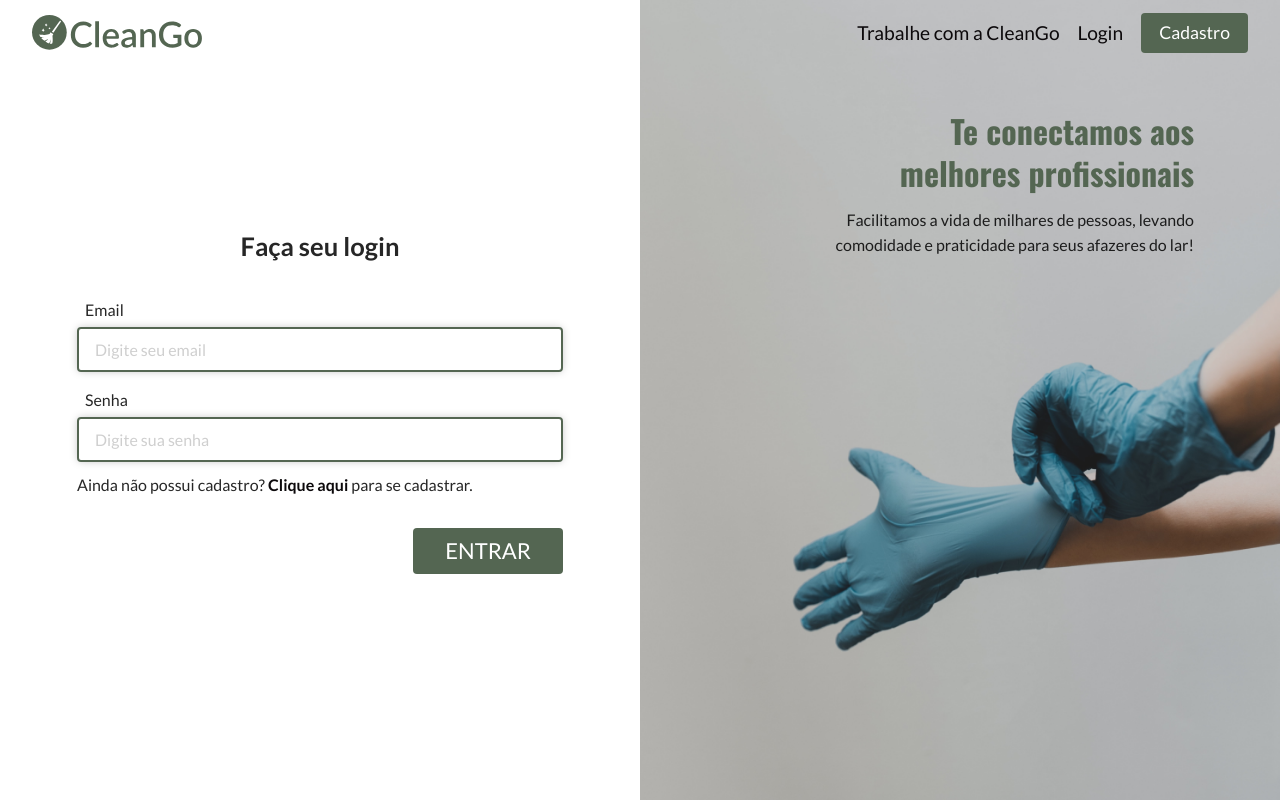
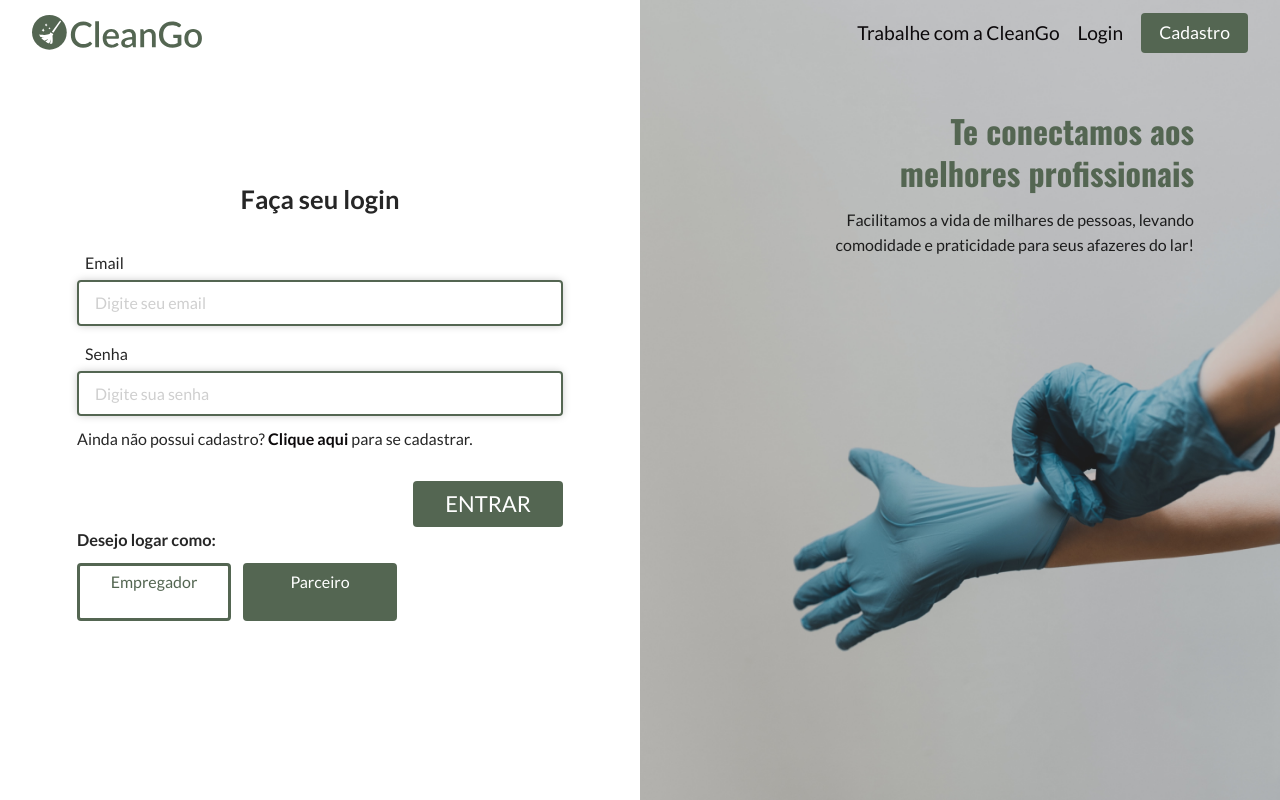
Before and after one commit to daeppe/CleanGo, a React (Create React App) app: page /login in a window 1280 px wide. Built offline with nearby package versions, Linux system fonts and the light colour scheme.

Commit message:
feat: adding a radio button in login page

```diff
--- a/src/components/FormLogin/index.tsx
+++ b/src/components/FormLogin/index.tsx
@@ -4,10 +4,11 @@ import { yupResolver } from "@hookform/resolvers/yup";
 import * as yup from "yup";
 import { Link, useHistory } from "react-router-dom";
 import Input from "../Input";
-import { ContainerForm } from "./styles";
+import { ContainerForm, RadioWrapper } from "./styles";
 import Button from "../Button";
 import { useAuth } from "../../providers/Auth";
 import { FaSpinner } from "react-icons/fa";
+import InputRadio from '../InputRadio'
 
 interface FormValues {
   email: string;
@@ -17,6 +18,7 @@ interface FormValues {
 function FormLogin() {
   const { userLogin } = useAuth();
   const [load, setLoad] = useState<boolean>(false);
+  const [radioValue, setRadioValue] = useState<String>('Partner');
 
   const schema = yup.object().shape({
     email: yup.string().required("Campo obrigatório"),
@@ -36,7 +38,7 @@ function FormLogin() {
 
   const onSubmit = (data: FormValues) => {
     setLoad(true);
-    userLogin(data, setLoad, history);
+    userLogin(data, setLoad, radioValue, history);
   };
 
   return (
@@ -81,6 +83,29 @@ function FormLogin() {
           </Button>
         </div>
       </form>
+          <h3>Desejo logar como:</h3>
+          <RadioWrapper className='radio-wrapper'>
+          <InputRadio
+            name="service"
+            value="Customer"
+            selected={radioValue === "Customer"}
+            onChange={(e: React.ChangeEvent<HTMLInputElement>) =>
+              setRadioValue(e.target.value)
+            }
+          >
+            Empregador
+          </InputRadio>
+          <InputRadio
+            name="service"
+            value="Partner"
+            selected={radioValue === "Partner"}
+            onChange={(e: React.ChangeEvent<HTMLInputElement>) =>
+              setRadioValue(e.target.value)
+            }
+          >
+            Parceiro
+          </InputRadio>
+        </RadioWrapper>
     </ContainerForm>
   );
 }
--- a/src/components/FormLogin/styles.ts
+++ b/src/components/FormLogin/styles.ts
@@ -103,4 +103,17 @@ export const ContainerForm = styled.div`
       }
     }
   }
+  h3 {
+    margin-bottom: .6rem;
+  }
 `;
+
+export const RadioWrapper = styled.div`
+  display: grid;
+  grid-template-columns: 1fr 1fr;
+  grid-gap: 12px;
+
+  @media screen and (min-width: 480px) {
+    grid-template-columns: 1fr 1fr 1fr;
+  }
+`;
--- a/src/providers/Auth/index.tsx
+++ b/src/providers/Auth/index.tsx
@@ -27,7 +27,8 @@ interface AuthProviderData {
   userLogin: (
     clientData: ClientLogin,
     setLoad: Dispatch<boolean>,
-    history: History
+    radioButton: String,
+    history: History,
   ) => void;
   userLogoff: (history: History) => void;
   token: string;
@@ -122,10 +123,13 @@ export const AuthProvider = ({ children }: AuthProviderProps) => {
   const userLogin = (
     clientData: ClientLogin,
     setLoad: Dispatch<boolean>,
+    radioButton: String,
     history: History
   ) => {
+    const loginURL = radioButton === 'Partner' ? 'partner/login' : 'customer/login';
+
     api
-      .post("login", clientData)
+      .post(loginURL, clientData)
       .then((response: AxiosResponse) => {
         localStorage.setItem(
           "@CleanGo/token",
--- a/src/services/api.tsx
+++ b/src/services/api.tsx
@@ -1,7 +1,11 @@
 import axios from "axios";
 
+const productionURL = 'https://json-server-cleango.herokuapp.com/';
+// eslint-disable-next-line
+const developmentURL = 'http://localhost:5000/V1/';
+
 const api = axios.create({
-  baseURL: "https://json-server-cleango.herokuapp.com/",
+  baseURL: productionURL,
 });
 
 export default api;
```
